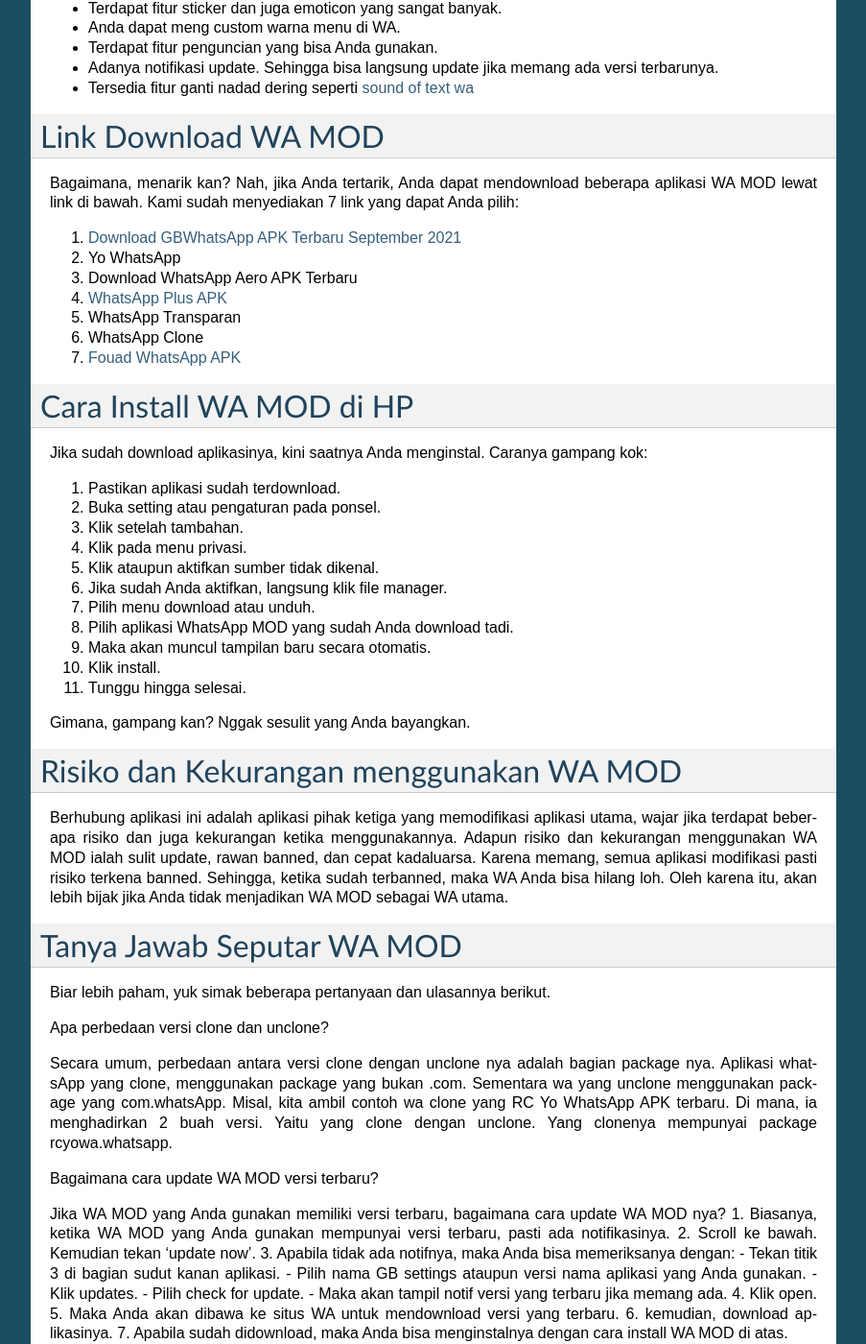
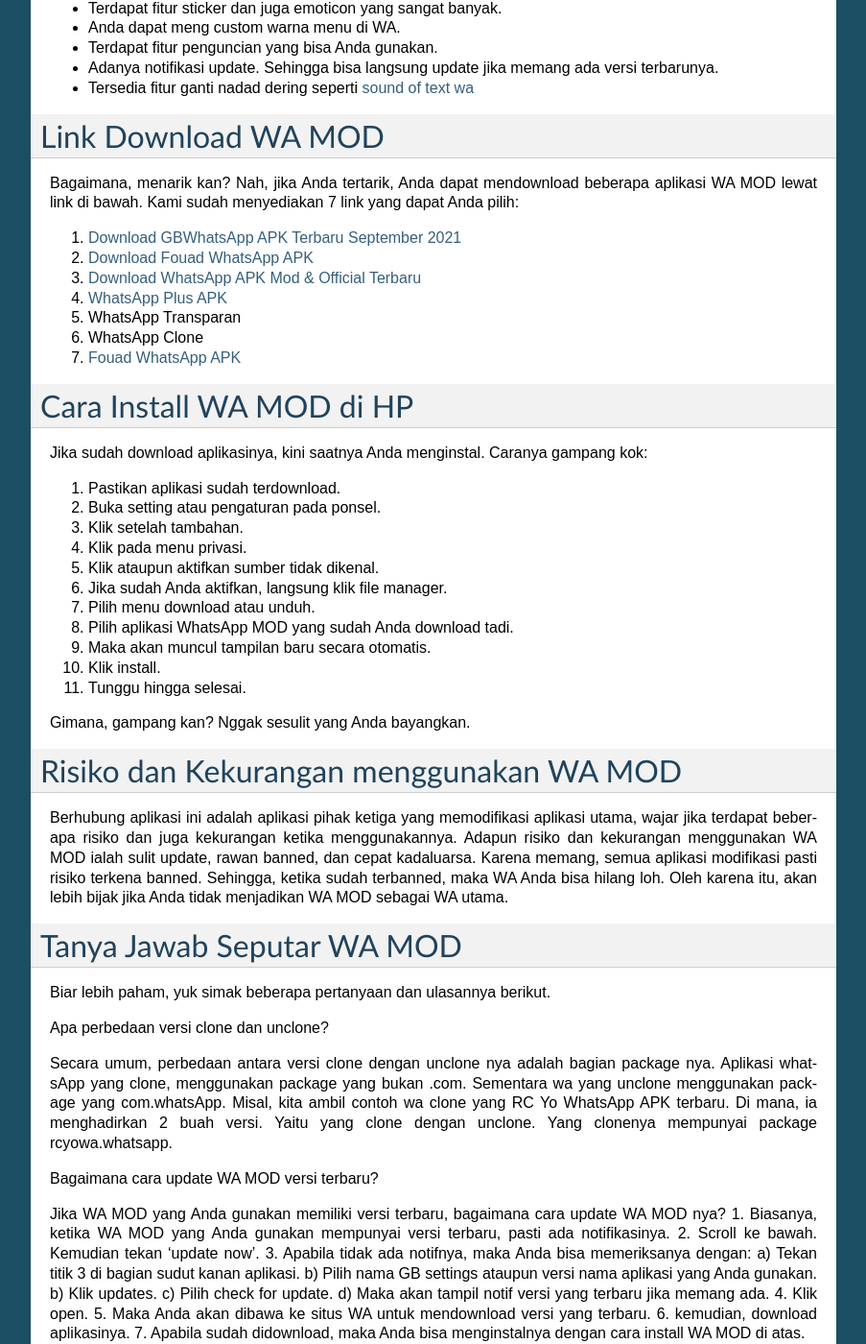
Before and after one commit to zaidmg/taichi, a Sphinx documentation site: the page built from docs/index.rst, in a window 1280 px wide and 1400 px high, scrolled down 1486 px. Shown: the whole window at 96% size, without its empty margins (198-1101 px from the left). Built offline with Sphinx 7.4.7, drawn with Linux system fonts in a browser that asks for light colours; some of the changed text lies outside the part shown.

Commit message:
Update index.rst

```diff
--- a/docs/index.rst
+++ b/docs/index.rst
@@ -6,7 +6,7 @@
 Apa Itu WhatsApp Mod APK
 ==================
 
-Lambat laun, banyak masyarakat yang menggunakan WA MOD. Hal ini karena ada berbagai macam keunggulan yang ditawarkannya. Sekilas, WA ori dengan WA MOD memang terlihat sama. Karena sama-sama menggunakan nama 'WA' pada produk yang ditawarkan. Padahal, keduanya adalah aplikasi yang diciptakan oleh develop yang berbeda loh. Nah, bagi Anda yang belum tahu apa itu WA MOD, yuk simak penjelasan lengkap berikut. Agar Anda bisa menentukan, apakah akan menggunakannya ke depan atau tidak.
+Lambat laun, banyak masyarakat yang menggunakan `WA MOD APK <https://www.autobild.co.id/2021/08/download-whatsapp-wa-apk-official-dan.html>`_. Hal ini karena ada berbagai macam keunggulan yang ditawarkannya. Sekilas, WA ori dengan WA MOD memang terlihat sama. Karena sama-sama menggunakan nama 'WA' pada produk yang ditawarkan. Padahal, keduanya adalah aplikasi yang diciptakan oleh develop yang berbeda loh. Nah, bagi Anda yang belum tahu apa itu WA MOD, yuk simak penjelasan lengkap berikut. Agar Anda bisa menentukan, apakah akan menggunakannya ke depan atau tidak.
 
 Pengertian WA MOD
 ==================
@@ -60,8 +60,8 @@
 Bagaimana, menarik kan? Nah, jika Anda tertarik, Anda dapat mendownload beberapa aplikasi WA MOD  lewat link di bawah. Kami sudah menyediakan 7 link yang dapat Anda pilih:
 
 1. `Download GBWhatsApp APK Terbaru September 2021 <https://www.autobild.co.id/2021/08/download-gbwhatsapp-heymods-dan-gb-wa.html>`_
-2. Yo WhatsApp
-3. Download WhatsApp Aero APK Terbaru
+2. `Download Fouad WhatsApp APK <https://www.sebuahutas.com/2021/08/download-fouad-whatsapp-fm-wa-apk.html>`_
+3. `Download WhatsApp APK Mod & Official Terbaru <https://www.sebuahutas.com/2021/08/link-download-whatsapp-mod-apk-terbaru.html>`_
 4. `WhatsApp Plus APK <https://www.autobild.co.id/2021/08/download-whatsapp-wa-plus-apk-versi.html>`_
 5. WhatsApp Transparan
 6. WhatsApp Clone
@@ -105,12 +105,7 @@
 Jika WA MOD yang Anda gunakan memiliki versi terbaru, bagaimana cara update WA MOD nya?
 1. Biasanya, ketika WA MOD yang Anda gunakan mempunyai versi terbaru, pasti ada notifikasinya.
 2. Scroll ke bawah. Kemudian tekan 'update now'.
-3. Apabila tidak ada notifnya, maka Anda bisa memeriksanya dengan:
-- Tekan titik 3 di bagian sudut kanan aplikasi.
-- Pilih nama GB settings ataupun versi nama aplikasi yang Anda gunakan.
-- Klik updates.
-- Pilih check for update.
-- Maka akan tampil notif versi yang terbaru jika memang ada.
+3. Apabila tidak ada notifnya, maka Anda bisa memeriksanya dengan: a) Tekan titik 3 di bagian sudut kanan aplikasi. b) Pilih nama GB settings ataupun versi nama aplikasi yang Anda gunakan. b) Klik updates. c) Pilih check for update. d) Maka akan tampil notif versi yang terbaru jika memang ada.
 4. Klik open.
 5. Maka Anda akan dibawa ke situs WA untuk mendownload versi yang terbaru.
 6. kemudian, download aplikasinya.
```
